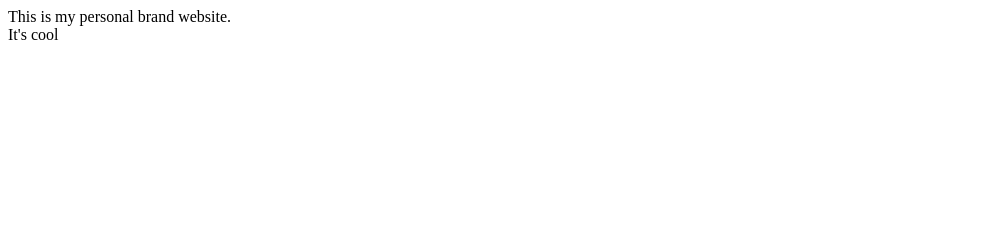
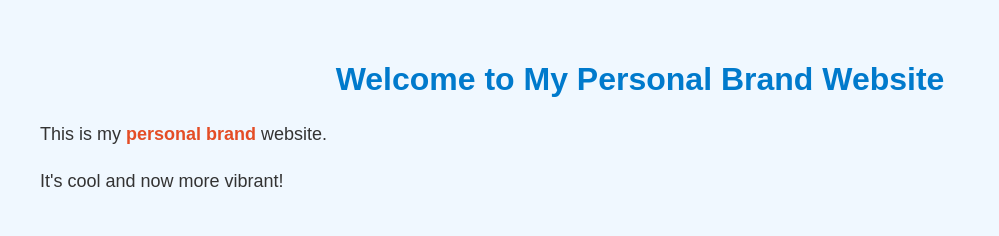
Before and after one commit to adarshvj2020-tech/personalbrand, a plain HTML site: page index.htm in a window 1280 px wide. Shown: the whole page, without its empty margins (0-999 px from the left). Drawn offline with Linux system fonts and the light colour scheme.

Commit message:
Update index.htm

```diff
--- a/index.htm
+++ b/index.htm
@@ -4,11 +4,32 @@
   <meta charset="UTF-8">
   <meta http-equiv="X-UA-Compatible" content="IE=edge">
   <meta name="viewport" content="width=device-width, initial-scale=1.0">
-  <title>My personal brand</title>
+  <title>My Personal Brand</title>
+  <style>
+    body {
+      font-family: 'Arial', sans-serif;
+      background-color: #f0f8ff;
+      color: #333;
+      margin: 20px;
+      padding: 20px;
+    }
+    h1 {
+      color: #007acc;
+      text-align: center;
+    }
+    p {
+      font-size: 18px;
+      line-height: 1.6;
+    }
+    .highlight {
+      color: #e44d26;
+      font-weight: bold;
+    }
+  </style>
 </head>
 <body>
-  This is my personal brand website.
-  <br />
-  It's cool
+  <h1>Welcome to My Personal Brand Website</h1>
+  <p>This is my <span class="highlight">personal brand</span> website.</p>
+  <p>It's cool and now more vibrant!</p>
 </body>
 </html>
```
